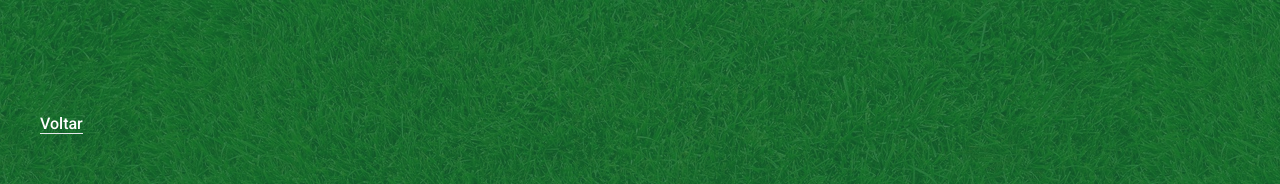
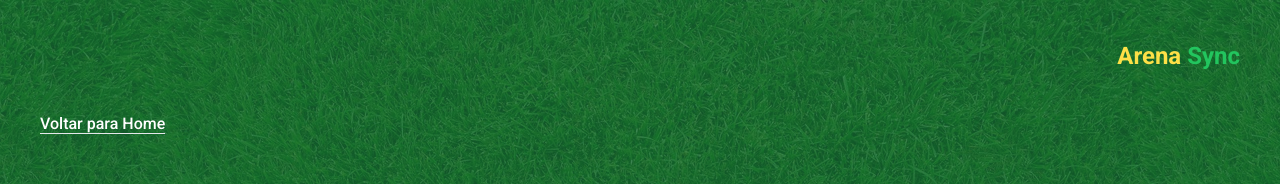
Before and after one commit to Romeusorionaet/Arena-Sync-WEB, a Next.js app: page /search in a window 1280 px wide. Shown: the top 184 px of the page. Built offline with nearby package versions, Linux system fonts and the light colour scheme; no server answers.

Commit message:
chore: added option for turn back pages

```diff
--- a/src/app/match-details/[slug]/[id]/page.tsx
+++ b/src/app/match-details/[slug]/[id]/page.tsx
@@ -11,6 +11,7 @@ import { Shirt } from 'lucide-react'
 import { ReplacementContent } from '@/app/components/replacement-content'
 import { CardsOfMatch } from '@/app/components/cards-of-match'
 import dynamic from 'next/dynamic'
+import { TurnBack } from '../../components/turn-back'
 
 const TeamPerformanceGraphic = dynamic(
   () =>
@@ -67,8 +68,16 @@ export default async function MatchDetails({ params }: ParamsProps) {
   const match: MatchDetailsProps = JSON.parse(props.match ?? '')
 
   return (
-    <main className="flex min-h-screen w-full flex-col gap-4 bg-green-800/80 pt-28">
-      <section className="flex items-end justify-between px-2 md:items-center md:justify-evenly">
+    <div className="bg-green-800/80">
+      <div className="flex justify-between px-4 pt-6">
+        <TurnBack />
+
+        <p className="text-2xl font-extrabold text-yellow-300">
+          Arena <span className="text-green-500">Sync</span>
+        </p>
+      </div>
+
+      <section className="flex items-end justify-between px-2 pt-28 md:items-center md:justify-evenly">
         <Image
           width={100}
           height={100}
@@ -106,6 +115,7 @@ export default async function MatchDetails({ params }: ParamsProps) {
         />
       </section>
 
+      <main className="flex min-h-screen w-full flex-col gap-4">
         <section className="mt-10 space-y-10 bg-white/90 p-2 text-black md:p-10">
           <div className="flex flex-wrap justify-center gap-6">
             <article className="mx-auto flex w-full max-w-[30rem] flex-col justify-between rounded-lg p-1 text-black">
@@ -199,7 +209,8 @@ export default async function MatchDetails({ params }: ParamsProps) {
                   Técnico: {match.timeMandante.Escalacao[0].tecnico}
                 </p>
                 <p className="text-sm font-light">
-                Esquema Tático: {match.timeMandante.Escalacao[0].esquemaTatico}
+                  Esquema Tático:{' '}
+                  {match.timeMandante.Escalacao[0].esquemaTatico}
                 </p>
               </div>
 
@@ -234,7 +245,9 @@ export default async function MatchDetails({ params }: ParamsProps) {
                           <Shirt className="h-3 w-3 md:h-4 md:w-4" />
                           <div className="flex gap-2">
                             <span className="max-md:text-xs">{esc.camisa}</span>
-                          <span className="max-md:text-xs">{esc.posicao}</span>
+                            <span className="max-md:text-xs">
+                              {esc.posicao}
+                            </span>
                           </div>
                         </div>
                       </div>
@@ -259,7 +272,9 @@ export default async function MatchDetails({ params }: ParamsProps) {
                           <Shirt className="h-3 w-3 md:h-4 md:w-4" />
                           <div className="flex gap-2">
                             <span className="max-md:text-xs">{esc.camisa}</span>
-                          <span className="max-md:text-xs">{esc.posicao}</span>
+                            <span className="max-md:text-xs">
+                              {esc.posicao}
+                            </span>
                           </div>
                         </div>
                       </div>
@@ -280,7 +295,8 @@ export default async function MatchDetails({ params }: ParamsProps) {
                   Técnico: {match.timeVisitante.Escalacao[0].tecnico}
                 </p>
                 <p className="text-sm font-light">
-                Esquema Tático: {match.timeVisitante.Escalacao[0].esquemaTatico}
+                  Esquema Tático:{' '}
+                  {match.timeVisitante.Escalacao[0].esquemaTatico}
                 </p>
               </div>
 
@@ -315,7 +331,9 @@ export default async function MatchDetails({ params }: ParamsProps) {
                           <Shirt className="h-3 w-3 md:h-4 md:w-4" />
                           <div className="flex gap-2">
                             <span className="max-md:text-xs">{esc.camisa}</span>
-                          <span className="max-md:text-xs">{esc.posicao}</span>
+                            <span className="max-md:text-xs">
+                              {esc.posicao}
+                            </span>
                           </div>
                         </div>
                       </div>
@@ -340,7 +358,9 @@ export default async function MatchDetails({ params }: ParamsProps) {
                           <Shirt className="h-3 w-3 md:h-4 md:w-4" />
                           <div className="flex gap-2">
                             <span className="max-md:text-xs">{esc.camisa}</span>
-                          <span className="max-md:text-xs">{esc.posicao}</span>
+                            <span className="max-md:text-xs">
+                              {esc.posicao}
+                            </span>
                           </div>
                         </div>
                       </div>
@@ -410,5 +430,6 @@ export default async function MatchDetails({ params }: ParamsProps) {
           </article>
         </section>
       </main>
+    </div>
   )
 }
--- /dev/null
+++ b/src/app/match-details/components/turn-back.tsx
@@ -0,0 +1,17 @@
+'use client'
+
+import { useRouter } from 'next/navigation'
+
+export function TurnBack() {
+  const router = useRouter()
+
+  const handleTurnBack = () => {
+    router.back()
+  }
+
+  return (
+    <button onClick={() => handleTurnBack()} className="border-b">
+      Voltar
+    </button>
+  )
+}
--- a/src/app/search/page.tsx
+++ b/src/app/search/page.tsx
@@ -35,10 +35,14 @@ export default async function Search({ searchParams }: SearchProps) {
   const searchedItemHasNotBeenFound = matches.length === 0 && team1
 
   return (
-    <div className="bg-green-800/80 pt-28">
+    <div className="relative bg-green-800/80 pt-28">
+      <p className="absolute right-5 top-5 text-2xl font-extrabold text-yellow-300 md:right-10 md:top-10">
+        Arena <span className="text-green-500">Sync</span>
+      </p>
+
       <div className="pl-10">
         <Link href="/" className="border-b">
-          Voltar
+          Voltar para Home
         </Link>
       </div>
 
```
Lines whose indentation alone changed are shown as unchanged.
